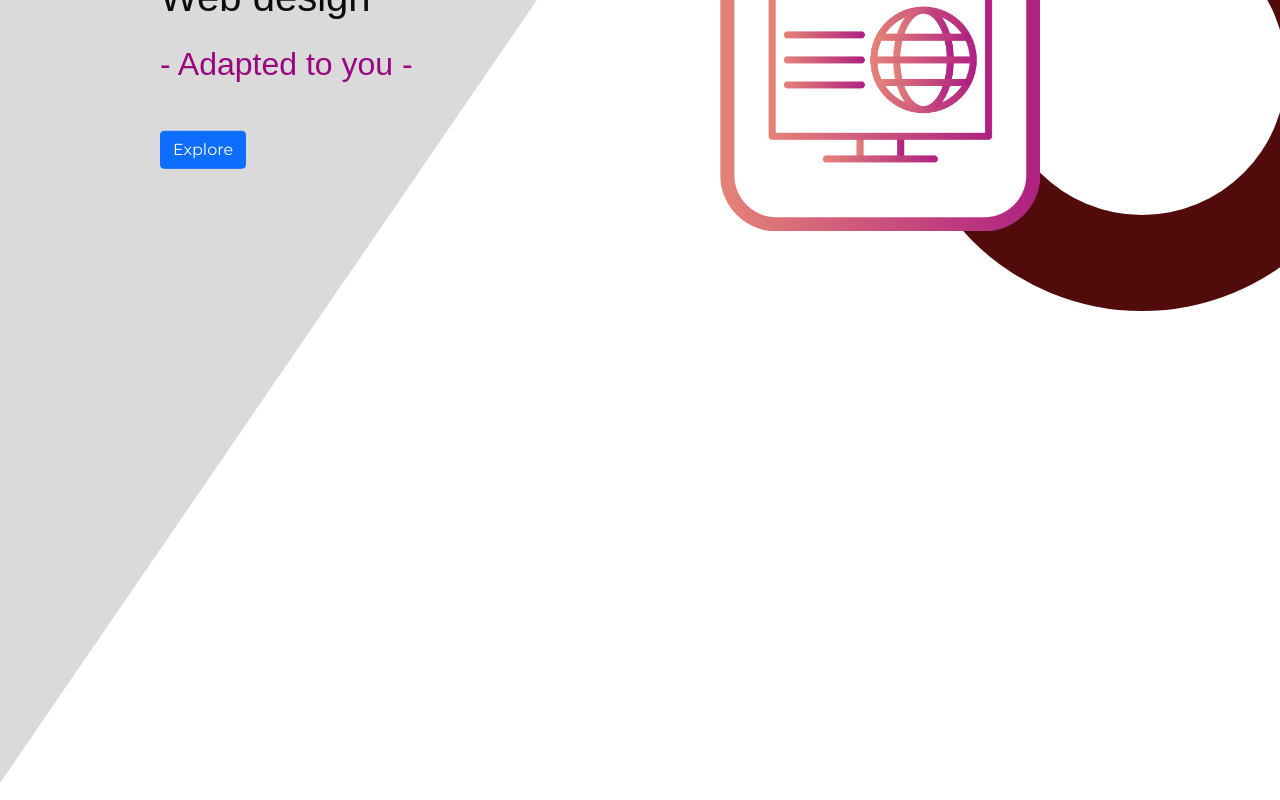
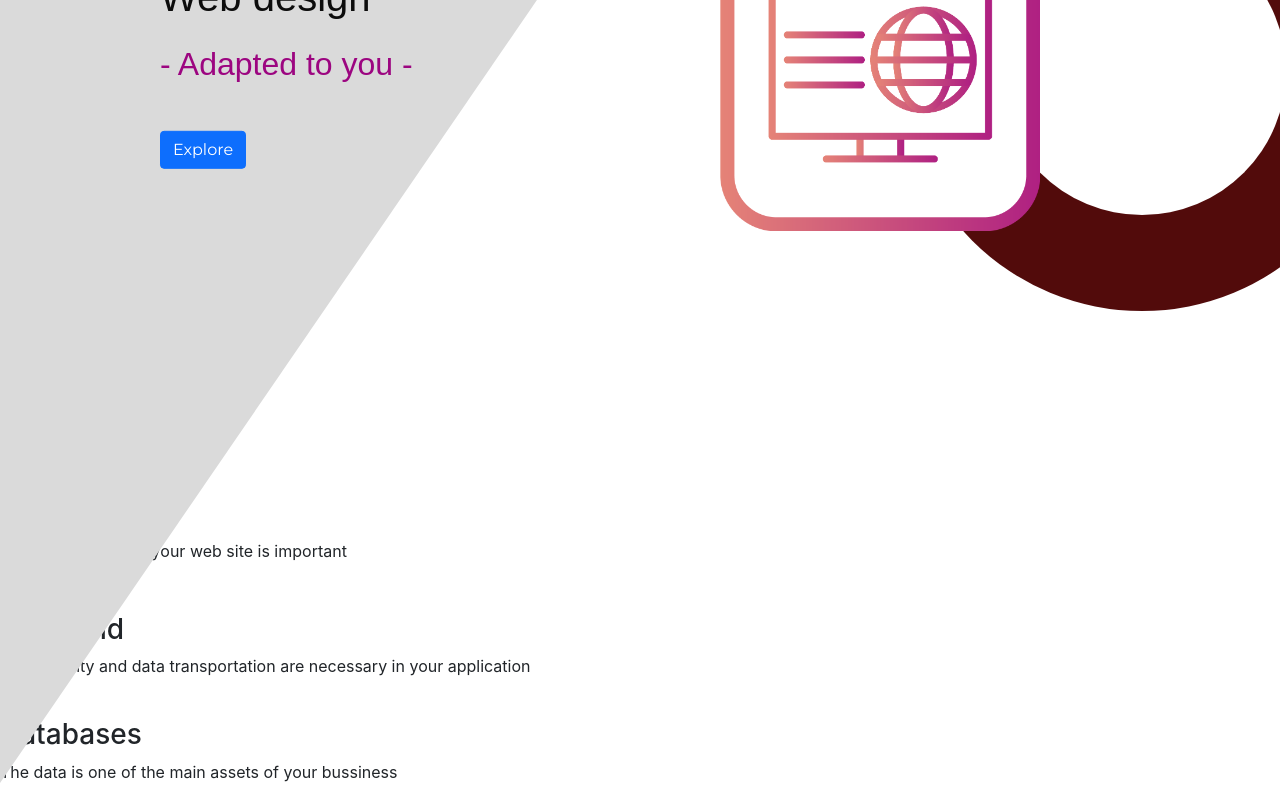
Before and after one commit to Nimoscmp/web-design-template, a React (Create React App) app: page / in a window 1280 px wide. Shown: the part 337-1137 px from the top of the page. Built offline with nearby package versions, Linux system fonts and the light colour scheme; a web font is replaced by a local one.

Commit message:
Add html structure for services

```diff
--- a/src/App.js
+++ b/src/App.js
@@ -1,5 +1,6 @@
 import Header from "./components/header/Header";
 import Home from "./components/home/Home";
+import Services from "./components/services/Services";
 
 
 function App() {
@@ -9,6 +10,7 @@ function App() {
 
       <main>
         <Home/>
+        <Services/>
       </main>
     </>
   );
--- /dev/null
+++ b/src/components/services/ServiceCard.jsx
@@ -0,0 +1,26 @@
+import PropTypes from 'prop-types';
+
+const ServiceCard = ({ services }) => {
+
+    const { id , title, info, icon } = services;
+
+    return (
+    <>
+        <div key={ id }>
+            <div>
+                <span>{ icon }</span>
+                <h3>{ title }</h3>
+            </div>
+            <div>
+                <p>{ info }</p>
+            </div>
+        </div>
+    </>
+    )
+}
+
+ServiceCard.propTypes = {
+    services: PropTypes.object.isRequired
+}
+
+export default ServiceCard;
--- /dev/null
+++ b/src/components/services/Services.jsx
@@ -0,0 +1,19 @@
+import ServiceCard from "./ServiceCard";
+import { servicesEnglish } from "../../utils/constants/services";
+
+const Services = () => {
+
+    return (
+    <>
+        <section>
+            {servicesEnglish.map(item => (
+                <ServiceCard
+                    services={ item }
+                />
+            ))}
+        </section>
+    </>
+    )
+}
+
+export default Services;
--- /dev/null
+++ b/src/utils/constants/services.js
@@ -0,0 +1,45 @@
+const frontEndIcon = <i class="fas fa-desktop fa-2x"></i>;
+const backEndIcon = <i class="fas fa-network-wired fa-2x"></i>;
+const dataBaseIcon = <i class="fas fa-database"></i>;
+
+export const servicesEnglish = [
+    {
+        id: 1,
+        title: 'Front end',
+        info: 'The visualization of your web site is important',
+        icon: frontEndIcon
+    },
+    {
+        id: 2,
+        title: 'Back end',
+        info: 'The security and data transportation are necessary in your application',
+        icon: backEndIcon
+    },
+    {
+        id: 3,
+        title: 'Databases',
+        info: 'The data is one of the main assets of your bussiness',
+        icon: dataBaseIcon
+    }
+];
+
+export const servicesSpanish = [
+    {
+        id: 1,
+        title: 'Front end',
+        info: 'La visualización de tu sitio web es importante',
+        icon: frontEndIcon
+    },
+    {
+        id: 2,
+        title: 'Back end',
+        info: 'La seguridad y transporte de tus datos son necesarios en tu aplicación',
+        icon: backEndIcon
+    },
+    {
+        id: 3,
+        title: 'Bases de datos',
+        info: 'Los datos son unos de los activos más importantes para tu negocio',
+        icon: dataBaseIcon
+    }
+];
```
